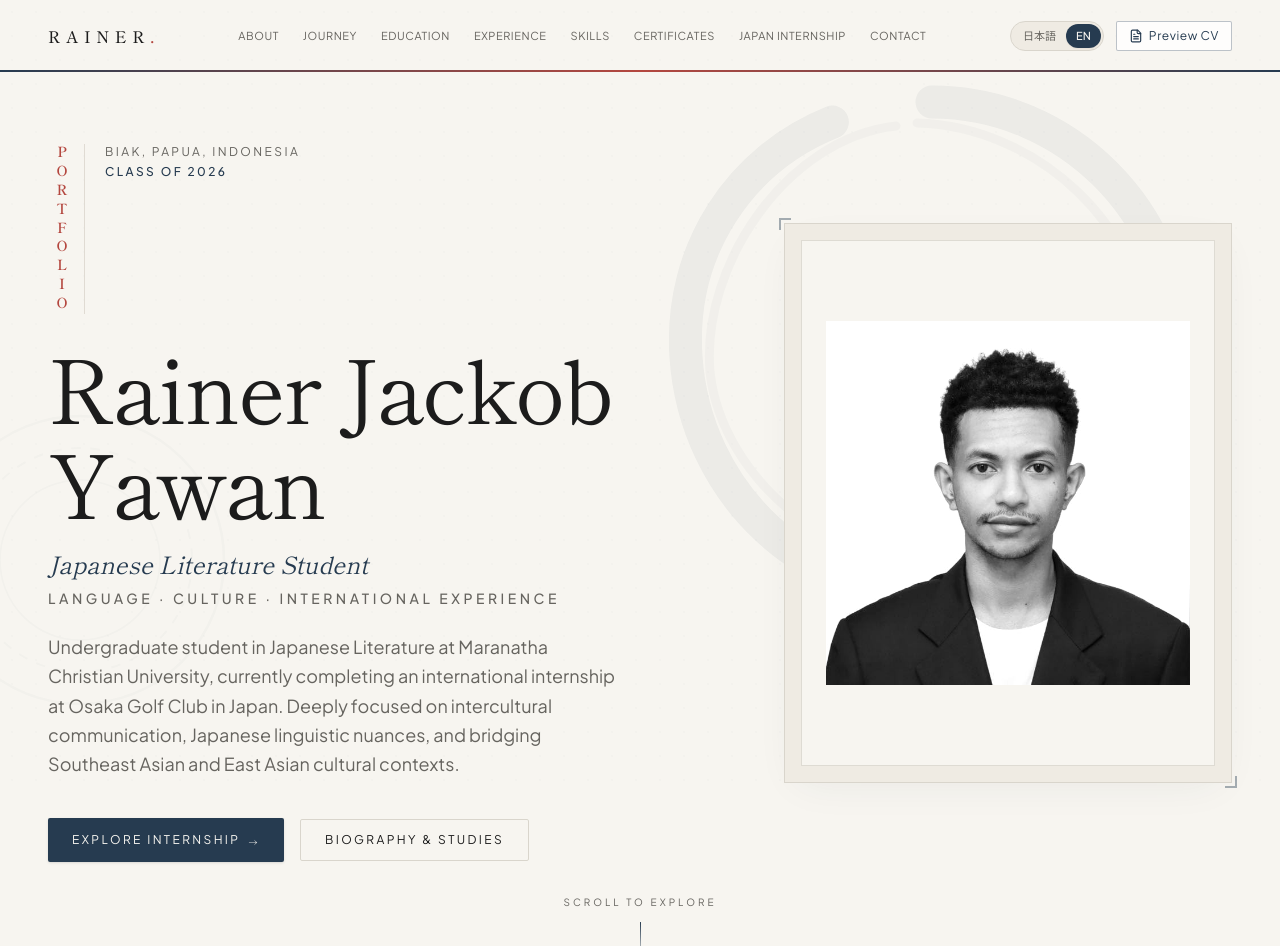
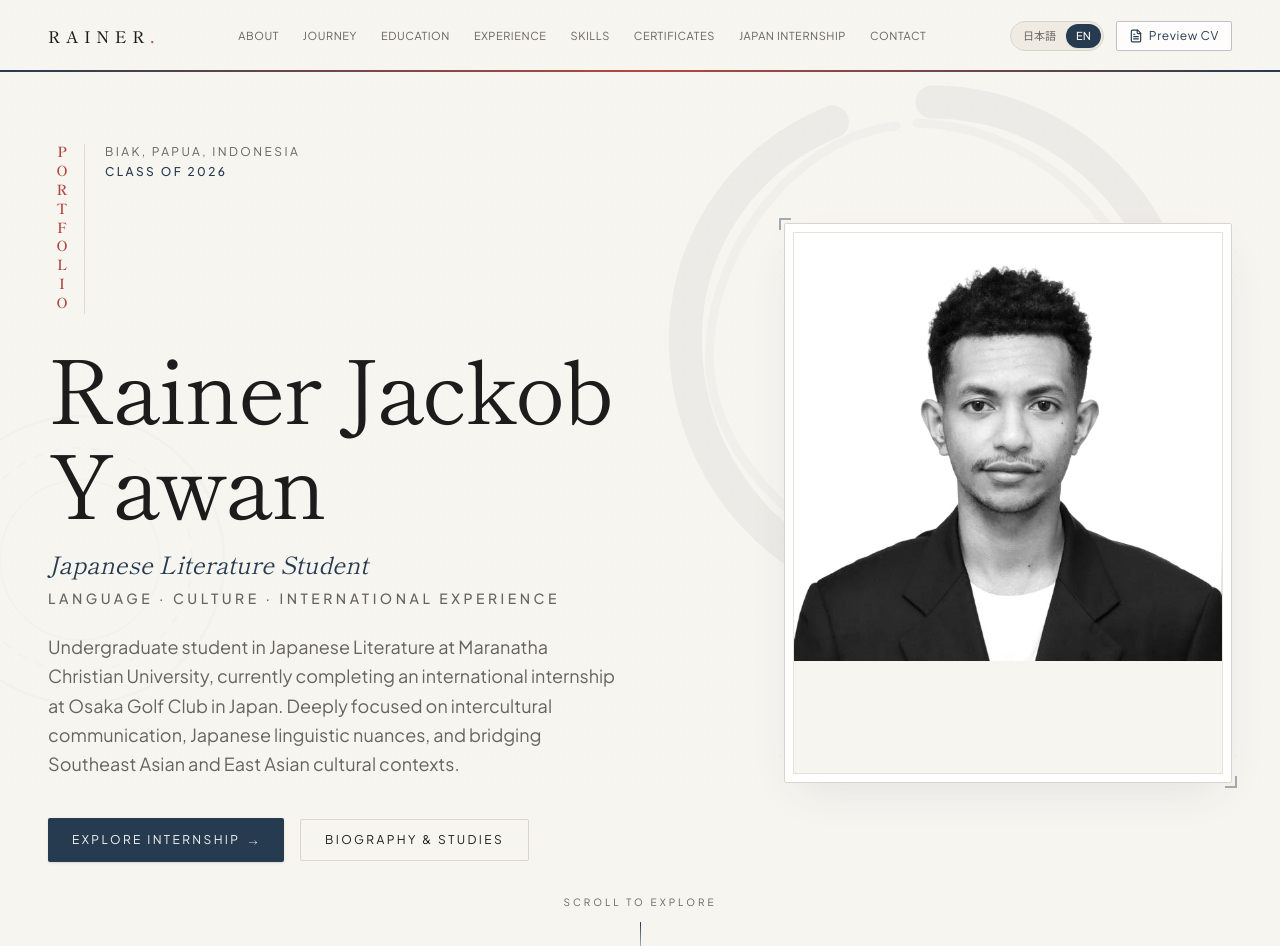
Before and after one commit to jossealexsandre-eng/Rainer-Portfolio, a React (Vite) app: page / in a window 1280 px wide. Shown: the top 946 px of the page. Built offline with nearby package versions, Linux system fonts and the light colour scheme.

Commit message:
style(hero): expand portrait photo to full grid frame with sleek gallery border

```diff
--- a/src/components/Hero.tsx
+++ b/src/components/Hero.tsx
@@ -147,18 +147,35 @@ export const Hero: React.FC<HeroProps> = ({ data }) => {
         >
           <motion.div
             whileHover={{ y: -4, transition: { duration: 0.3 } }}
-            className="relative w-full max-w-sm sm:max-w-md aspect-[4/5] bg-[#EFEBE3] border border-[#D9D5CC] p-4 shadow-[0_12px_40px_-15px_rgba(38,59,80,0.08)] hover:shadow-[0_18px_50px_-15px_rgba(38,59,80,0.15)] transition-shadow"
+            className="relative w-full max-w-sm sm:max-w-md aspect-[4/5] bg-white border border-[#D9D5CC] p-1.5 sm:p-2 shadow-[0_16px_45px_-15px_rgba(38,59,80,0.12)] hover:shadow-[0_22px_55px_-15px_rgba(38,59,80,0.18)] transition-all rounded-[2px]"
           >
             {/* Inner frame */}
-            <div className="relative w-full h-full border border-[#D9D5CC]/80 bg-[#F7F5F0] overflow-hidden flex flex-col items-center justify-center text-center p-6 group">
+            <div className="relative w-full h-full border border-[#D9D5CC]/60 bg-[#F7F5F0] overflow-hidden group">
               {portraitSrc ? (
-                <img
-                  src={portraitSrc}
-                  alt={th.portraitAlt}
-                  className="w-full h-full object-cover grayscale contrast-[1.05] group-hover:scale-102 transition-transform duration-700"
-                />
+                <>
+                  <img
+                    src={portraitSrc}
+                    alt={th.portraitAlt}
+                    className="w-full h-full object-cover object-top grayscale contrast-[1.05] group-hover:scale-103 transition-transform duration-700"
+                  />
+                  {/* Subtle upload control on hover */}
+                  <label
+                    htmlFor="portrait-upload"
+                    title={language === 'ja' ? '写真を変更' : 'Upload Portrait'}
+                    className="absolute bottom-3 right-3 z-20 cursor-pointer p-2 rounded-full bg-black/60 hover:bg-black/85 text-white/90 hover:text-white border border-white/20 transition-all opacity-0 group-hover:opacity-100 shadow-md backdrop-blur-xs"
+                  >
+                    <Upload className="w-3.5 h-3.5" />
+                    <input
+                      id="portrait-upload"
+                      type="file"
+                      accept="image/*"
+                      onChange={handleImageUpload}
+                      className="hidden"
+                    />
+                  </label>
+                </>
               ) : (
-                <div className="flex flex-col items-center justify-center space-y-4 text-center max-w-xs p-4">
+                <div className="flex flex-col items-center justify-center space-y-4 text-center max-w-xs p-4 h-full">
                   <div className="w-12 h-12 rounded-full border border-[#D9D5CC] flex items-center justify-center text-[#263B50]/60">
                     <span className="font-serif text-lg">肖像</span>
                   </div>
@@ -187,7 +204,6 @@ export const Hero: React.FC<HeroProps> = ({ data }) => {
                   </label>
                 </div>
               )}
-
             </div>
 
             {/* Corner aesthetic registration lines */}
```
